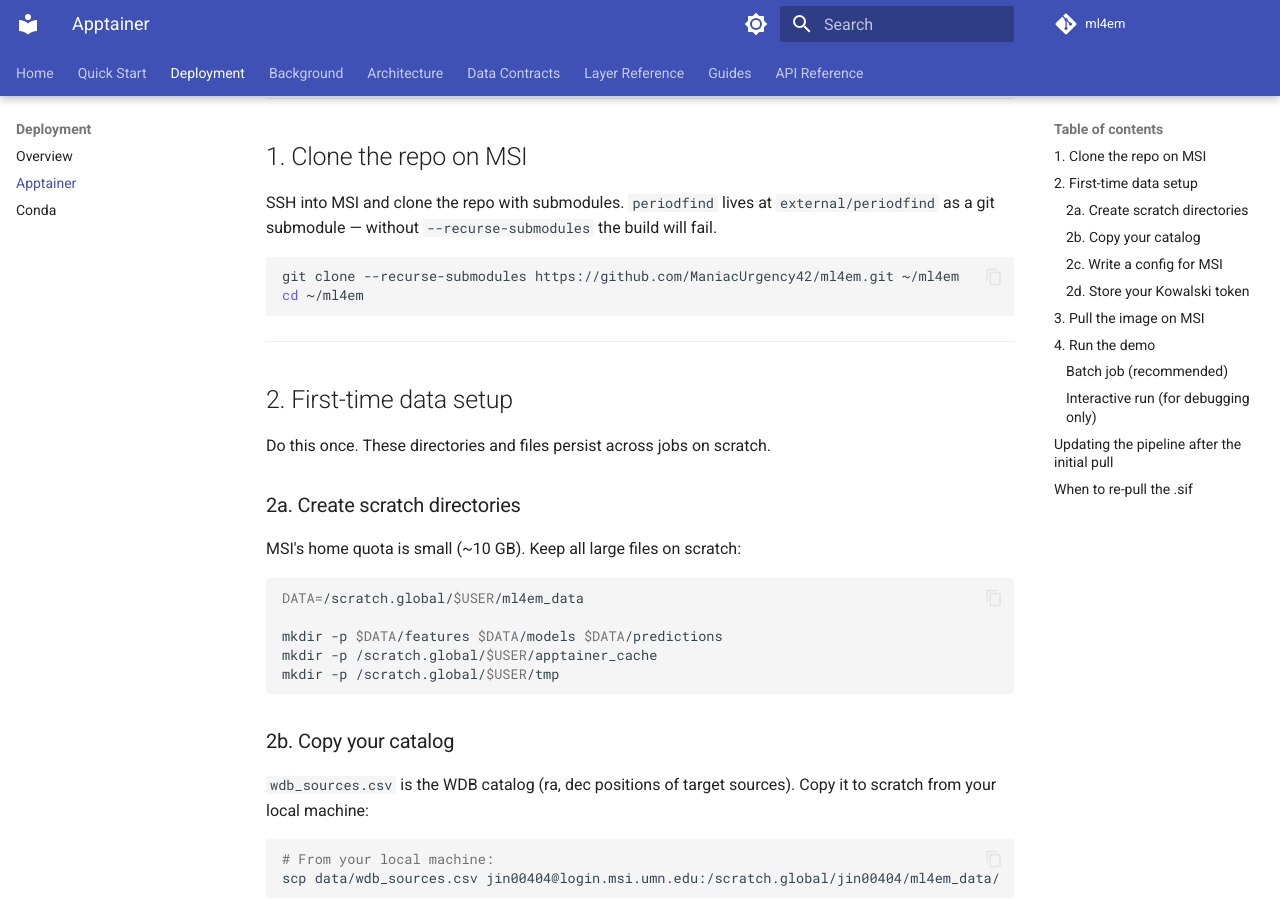
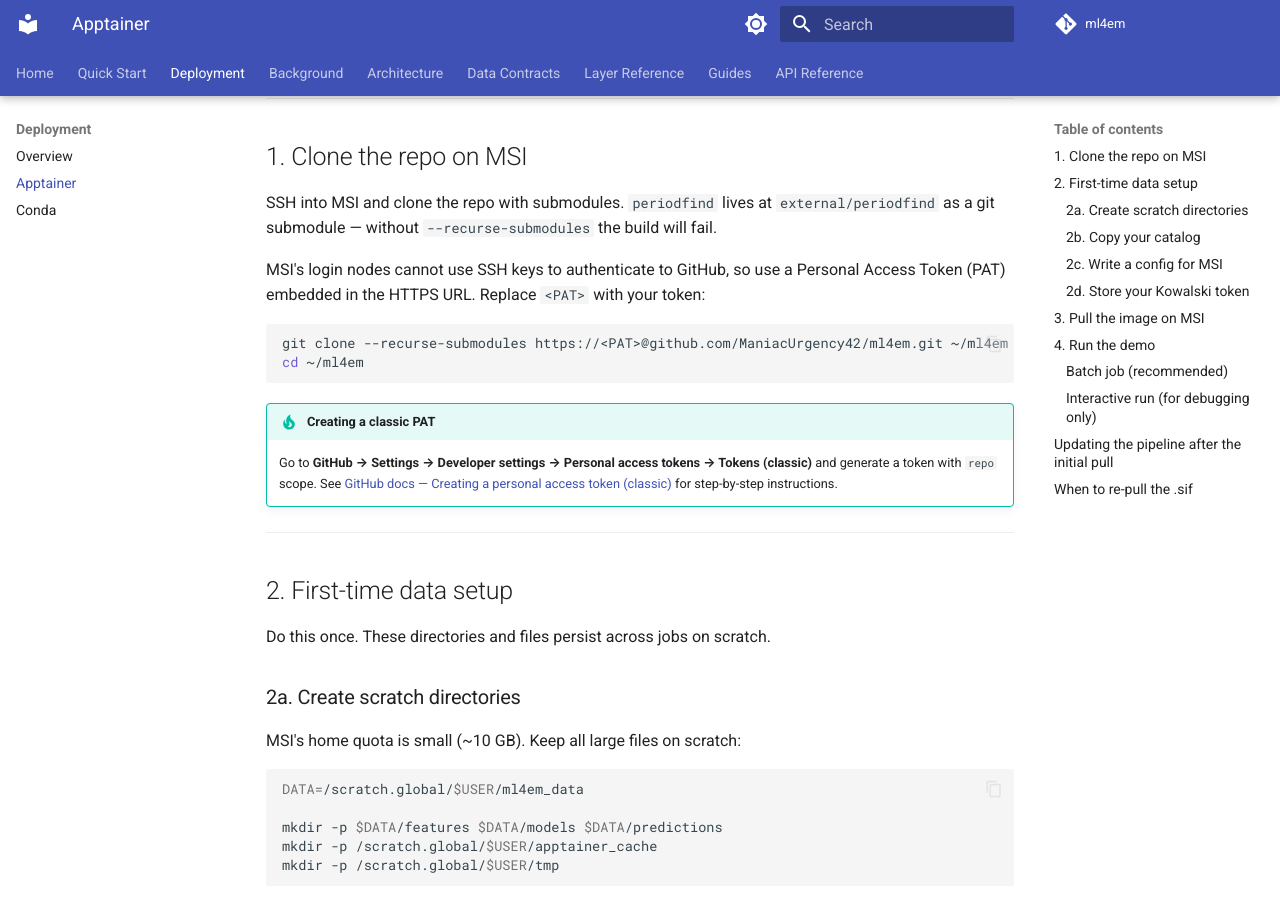
Before and after one commit to ManiacUrgency42/ml4em, an MkDocs documentation site: the page built from docs/apptainer-deployment.md, in a window 1280 px wide and 900 px high, scrolled down 356 px. Built offline with MkDocs 1.6.1 and Material for MkDocs 9.7.7, drawn with Linux system fonts in a browser that asks for light colours; comment, search, counter and statistics services are not loaded.

Commit message:
docs: add PAT authentication to git clone step
MSI login nodes cannot use SSH keys to authenticate to GitHub.
Documents the https://<PAT>@github.com/... clone form and adds a
tip admonition linking to the GitHub classic PAT creation guide.

Co-Authored-By: Claude Sonnet 4.6 <noreply@anthropic.com>

````diff
--- a/docs/apptainer-deployment.md
+++ b/docs/apptainer-deployment.md
@@ -17,10 +17,20 @@ SSH into MSI and clone the repo with submodules. `periodfind` lives at
 `external/periodfind` as a git submodule — without `--recurse-submodules` the
 build will fail.
 
+MSI's login nodes cannot use SSH keys to authenticate to GitHub, so use a
+Personal Access Token (PAT) embedded in the HTTPS URL. Replace `<PAT>` with
+your token:
+
 ```bash
-git clone --recurse-submodules https://github.com/ManiacUrgency42/ml4em.git ~/ml4em
+git clone --recurse-submodules https://<PAT>@github.com/ManiacUrgency42/ml4em.git ~/ml4em
 cd ~/ml4em
 ```
+
+!!! tip "Creating a classic PAT"
+    Go to **GitHub → Settings → Developer settings → Personal access tokens →
+    Tokens (classic)** and generate a token with `repo` scope.
+    See [GitHub docs — Creating a personal access token (classic)](https://docs.github.com/en/authentication/keeping-your-account-and-data-secure/managing-your-personal-access-tokens#creating-a-personal-access-token-classic)
+    for step-by-step instructions.
 
 ---
 
````
